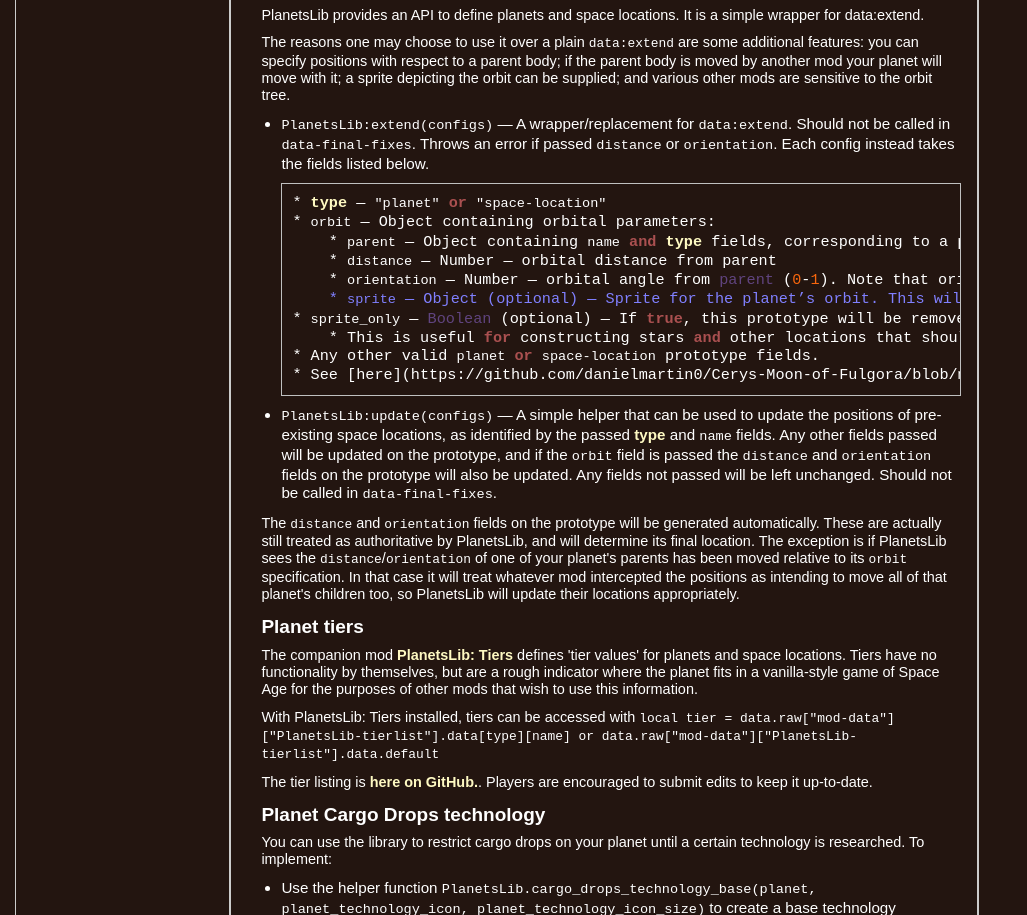
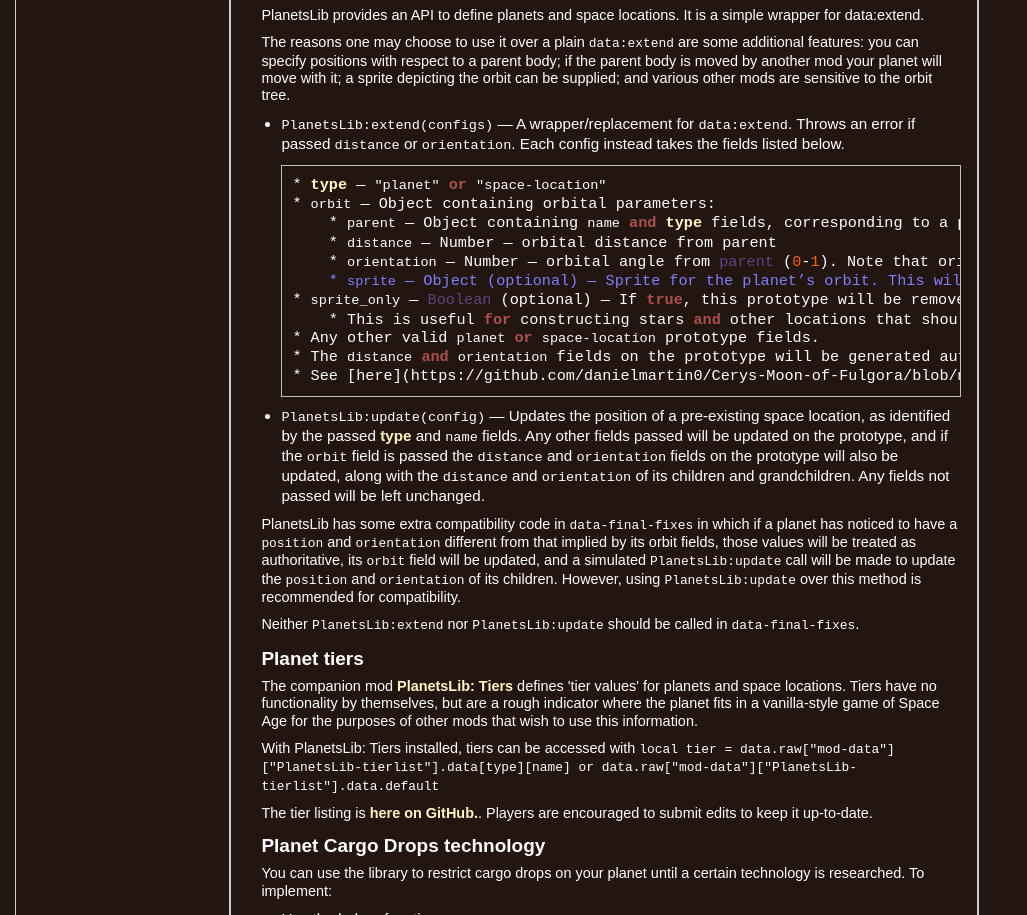
Before and after one commit to nicholasgower/PlanetsLib, a plain HTML site: page docs/manual/README.md.html in a window 1280 px wide. Shown: the part 1110-2025 px from the top of the page, without its empty margins (0-1027 px from the left). Drawn offline with Linux system fonts and the light colour scheme.

Commit message:
Ran "ldoc ." to update documentation

```diff
--- a/docs/manual/README.md.html
+++ b/docs/manual/README.md.html
@@ -98,7 +98,7 @@
 <p>The reasons one may choose to use it over a plain <code>data:extend</code> are some additional features: you can specify positions with respect to a parent body; if the parent body is moved by another mod your planet will move with it; a sprite depicting the orbit can be supplied; and various other mods are sensitive to the orbit tree.</p>
 
 <ul>
-    <li><code>PlanetsLib:extend(configs)</code> — A wrapper/replacement for <code>data:extend</code>. Should not be called in <code>data-final-fixes</code>. Throws an error if passed <code>distance</code> or <code>orientation</code>. Each config instead takes the fields listed below.
+    <li><code>PlanetsLib:extend(configs)</code> — A wrapper/replacement for <code>data:extend</code>. Throws an error if passed <code>distance</code> or <code>orientation</code>. Each config instead takes the fields listed below.
 
 <pre>
 * <span class="backtick"><a href="https://www.lua.org/manual/5.1/manual.html#pdf-type">type</a></span> — <span class="backtick"><code>&quot;planet&quot;</code></span> <span class="keyword">or</span> <span class="backtick"><code>&quot;space-location&quot;</code></span>
@@ -110,13 +110,16 @@
 * <span class="backtick"><code>sprite_only</code></span> — <span class="function-name">Boolean</span> (optional) — If <span class="keyword">true</span>, this prototype will be removed <span class="keyword">in</span> <span class="backtick"><code>data-final-fixes</code></span> <span class="keyword">and</span> replaced by its sprites on the <span class="function-name">starmap</span> (unless it has no sprites, <span class="keyword">in</span> which case nothing will show).
     * This is useful <span class="keyword">for</span> constructing stars <span class="keyword">and</span> other locations that should <span class="keyword">not</span> have a space <span class="function-name">platform</span> <span class="string">'docking ring'</span>.
 * Any other valid <span class="backtick"><code>planet</code></span> <span class="keyword">or</span> <span class="backtick"><code>space-location</code></span> prototype fields.
+* The <span class="backtick"><code>distance</code></span> <span class="keyword">and</span> <span class="backtick"><code>orientation</code></span> fields on the prototype will be generated automatically.
 * See [here](https://github.com/danielmartin0/Cerys-Moon-of-Fulgora/blob/main/prototypes/planet/planet.lua) <span class="keyword">or</span> [here](https://github.com/danielmartin0/PlanetsLib/issues/<span class="number">12</span>#issuecomment-<span class="number">2585484116</span>) <span class="keyword">for</span> usage examples.
 </pre>
 </li>
-    <li><code>PlanetsLib:update(configs)</code> — A simple helper that can be used to update the positions of pre-existing space locations, as identified by the passed <a href="https://www.lua.org/manual/5.1/manual.html#pdf-type">type</a> and <code>name</code> fields. Any other fields passed will be updated on the prototype, and if the <code>orbit</code> field is passed the <code>distance</code> and <code>orientation</code> fields on the prototype will also be updated. Any fields not passed will be left unchanged. Should not be called in <code>data-final-fixes</code>.</li>
+    <li><code>PlanetsLib:update(config)</code> — Updates the position of a pre-existing space location, as identified by the passed <a href="https://www.lua.org/manual/5.1/manual.html#pdf-type">type</a> and <code>name</code> fields. Any other fields passed will be updated on the prototype, and if the <code>orbit</code> field is passed the <code>distance</code> and <code>orientation</code> fields on the prototype will also be updated, along with the <code>distance</code> and <code>orientation</code> of its children and grandchildren. Any fields not passed will be left unchanged.</li>
 </ul>
 
-<p>The <code>distance</code> and <code>orientation</code> fields on the prototype will be generated automatically. These are actually still treated as authoritative by PlanetsLib, and will determine its final location. The exception is if PlanetsLib sees the <code>distance</code>/<code>orientation</code> of one of your planet's parents has been moved relative to its <code>orbit</code> specification. In that case it will treat whatever mod intercepted the positions as intending to move all of that planet's children too, so PlanetsLib will update their locations appropriately.</p>
+<p>PlanetsLib has some extra compatibility code in <code>data-final-fixes</code> in which if a planet has noticed to have a <code>position</code> and <code>orientation</code> different from that implied by its orbit fields, those values will be treated as authoritative, its <code>orbit</code> field will be updated, and a simulated <code>PlanetsLib:update</code> call will be made to update the <code>position</code> and <code>orientation</code> of its children. However, using <code>PlanetsLib:update</code> over this method is recommended for compatibility.</p>
+
+<p>Neither <code>PlanetsLib:extend</code> nor <code>PlanetsLib:update</code> should be called in <code>data-final-fixes</code>.</p>
 
 <p><a name="Planet_tiers"></a></p>
 <h2>Planet tiers</h2>
```
